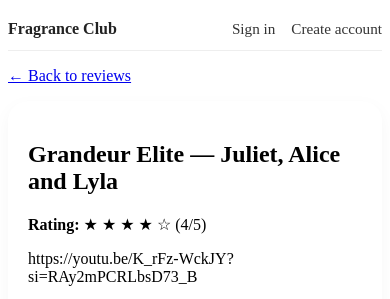
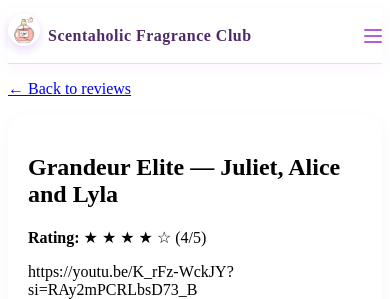
Before and after one commit to AlexandraSelby/django_project, a Django app: page /reviews/5/ in a window 390 px wide. Shown: the top 299 px of the page. Run offline with Django 5.2, Linux system fonts and the light colour scheme; data comes from the database, SQL or seed files in the repository.

Commit message:
feat: improve UI — updated navbar, added mobile menu, refreshed footer styling

```diff
--- a/reviews/static/reviews/css/reviews.css
+++ b/reviews/static/reviews/css/reviews.css
@@ -83,50 +83,156 @@
    ========================================= */
 
 .site-nav {
-    border-bottom: 1px solid #eee;
-    margin-bottom: 1rem;
     background: #ffffff;
+    border-bottom: 1px solid #f3d5f5;
+    box-shadow: 0 4px 14px rgba(180, 92, 218, 0.06);
+    padding: 0.35rem 0;
+    position: sticky;
+    top: 0;
+    z-index: 1000;
 }
 
 .site-nav-inner {
     display: flex;
     justify-content: space-between;
     align-items: center;
-    padding: 0.75rem 0;
 }
 
-/* Brand / logo link */
+/* Brand / logo */
 .site-logo {
-    font-weight: 600;
+    display: flex;
+    align-items: center;
+    gap: 0.5rem;
+    font-weight: 700;
     text-decoration: none;
-    color: #222;
+    color: #4f2a67;
+    letter-spacing: 0.03em;
 }
 
-.site-logo:hover,
-.site-logo:focus {
-    text-decoration: underline;
+/* Perfume bottle in the navbar */
+.site-nav .footer-icon {
+    width: 32px;
+    height: 32px;
+    object-fit: contain;
+    border-radius: 999px;
+    box-shadow: 0 4px 10px rgba(180, 92, 218, 0.25);
 }
 
 /* Nav links list */
 .site-nav-links {
     list-style: none;
     display: flex;
+    align-items: center;
     gap: 1rem;
     margin: 0;
     padding: 0;
     font-size: 0.95rem;
 }
 
-/* Links inside the nav */
+/* Plain links */
 .site-nav-links a {
     text-decoration: none;
-    color: #333;
+    color: #4a3454;
+    font-weight: 500;
 }
 
 .site-nav-links a:hover,
 .site-nav-links a:focus {
-    text-decoration: underline;
+    color: #b45cda;
 }
+
+/* Welcome text */
+.site-nav-links span {
+    color: #7a5c89;
+    font-size: 0.9rem;
+}
+
+/* Buttons in nav (Sign out + future CTA) */
+.site-nav-links button {
+    border: none;
+    padding: 0.45rem 0.95rem;
+    border-radius: 999px;
+    background: #b45cda;
+    color: #fff;
+    font-size: 0.9rem;
+    font-weight: 600;
+    cursor: pointer;
+    box-shadow: 0 6px 16px rgba(180, 92, 218, 0.35);
+    transition: background 0.15s ease, transform 0.15s ease, box-shadow 0.15s ease;
+}
+
+.site-nav-links button:hover,
+.site-nav-links button:focus {
+    background: #9f4ac5;
+    transform: translateY(-1px);
+    box-shadow: 0 8px 20px rgba(180, 92, 218, 0.4);
+}
+
+/* Make the first link (Post review) feel more like a soft pill */
+.site-nav-links li:first-child a {
+    padding: 0.35rem 0.8rem;
+    border-radius: 999px;
+    background: rgba(180, 92, 218, 0.08);
+}
+
+.site-nav-links li:first-child a:hover {
+    background: rgba(180, 92, 218, 0.16);
+}
+
+/* =========================================
+   NAV TOGGLE (BURGER FOR MOBILE)
+   ========================================= */
+
+/* Hidden on larger screens */
+.nav-toggle {
+    display: none;
+    background: transparent;
+    border: none;
+    padding: 0;
+    margin-left: auto;          /* push it to the right */
+    cursor: pointer;
+
+    display: inline-flex;
+    flex-direction: column;     /* <-- stack bars vertically */
+    align-items: center;
+    justify-content: center;
+    gap: 4px;
+}
+
+.nav-toggle-bar {
+    display: block;
+    width: 18px;
+    height: 2px;
+    border-radius: 999px;
+    background: #b45cda;        /* match quiz button colour */
+}
+
+/* Mobile layout behaviour */
+
+@media (max-width: 768px) {
+    .site-nav-inner {
+        flex-wrap: wrap;
+        row-gap: 0.5rem;
+    }
+
+    .nav-toggle {
+        display: inline-flex;       /* show burger on small screens */
+    }
+
+    .site-nav-links {
+        display: none;              /* hide menu by default on mobile */
+        width: 100%;
+        margin-top: 0.5rem;
+        flex-direction: column;
+        align-items: flex-end;
+        gap: 0.6rem;
+    }
+
+    .site-nav-links.nav-open {
+        display: flex;              /* shown when JS adds .nav-open */
+    }
+}
+
 /* =========================================
     REVIEW CARD CONTAINER
    ========================================= */
@@ -155,3 +261,49 @@
     box-shadow: 0 10px 25px rgba(0, 0, 0, 0.08);
     transition: transform 0.15s ease, box-shadow 0.15s ease;
 }
+/* =========================================
+   FOOTER
+   ========================================= */
+
+.site-footer {
+    margin-top: 4rem;
+    padding: 2.5rem 1rem 2.25rem;
+    background: linear-gradient(135deg, #fbe9ff, #ffeef5); /* echoes hero */
+    border-top: 1px solid #f3d5f5;
+}
+
+.footer-inner {
+    max-width: 720px;
+    margin: 0 auto;
+    text-align: center;
+}
+
+.footer-icon {
+    width: 40px;
+    height: 40px;
+    margin-bottom: 0.75rem;
+    opacity: 0.95;
+}
+
+.footer-title {
+    font-weight: 600;
+    letter-spacing: 0.06em;
+    text-transform: uppercase;
+    font-size: 0.95rem;
+    margin: 0 0 0.4rem;
+    color: #4a245c;
+}
+
+.footer-tagline {
+    margin: 0 0 0.6rem;
+    font-size: 0.95rem;
+    line-height: 1.6;
+    color: #444;
+}
+
+.footer-note {
+    margin: 0;
+    font-size: 0.8rem;
+    color: #6a4a7c;
+    opacity: 0.8;
+}
--- a/reviews/templates/reviews/base.html
+++ b/reviews/templates/reviews/base.html
@@ -3,7 +3,7 @@
 <html lang="en">
 <head>
   <meta charset="utf-8" />
-  <title>{% block title %}Fragrance Club{% endblock %}</title>
+  <title>{% block title %}Scentaholic Fragrance Club{% endblock %}</title>
   <meta name="viewport" content="width=device-width, initial-scale=1" />
 
   {# --------------------------------------------- #}
@@ -13,7 +13,7 @@
 </head>
 
 <body>
- {# ----------------------------------------------------- #}
+   {# ----------------------------------------------------- #}
   {# Primary navigation bar — shown on every page          #}
   {# Uses .container for width and flex layout via CSS     #}
   {# ----------------------------------------------------- #}
@@ -22,7 +22,23 @@
     <div class="container site-nav-inner">
 
         {# Home / brand link #}
-        <a href="{% url 'reviews:home' %}" class="site-logo">Fragrance Club</a>
+        <a href="{% url 'reviews:home' %}" class="site-logo">
+            <img
+              src="{% static 'reviews/images/perfume-bottle.gif' %}"
+              alt="Perfume bottle icon"
+              class="footer-icon"
+            >
+            Scentaholic Fragrance Club
+        </a>
+
+        {# Mobile navigation toggle (burger) #}
+        <button class="nav-toggle" type="button"
+                aria-label="Toggle navigation"
+                aria-expanded="false">
+          <span class="nav-toggle-bar"></span>
+          <span class="nav-toggle-bar"></span>
+          <span class="nav-toggle-bar"></span>
+        </button>
 
         {# Navigation menu (changes depending on login state) #}
         <ul class="site-nav-links">
@@ -78,6 +94,43 @@
       </div>
     {% endif %}
   </main>
+  <footer class="site-footer">
+  <div class="footer-inner">
+    <img
+      src="{% static 'reviews/images/perfume-bottle.gif' %}"
+      alt="Perfume bottle icon"
+      class="footer-icon"
+    >
+
+    <p class="footer-title">
+      Scentaholic Fragrance Club
+    </p>
+
+    <p class="footer-tagline">
+      A cosy corner for scent lovers to share reviews, swap stories, and discover their next signature fragrance. ✨
+    </p>
+
+    <p class="footer-note">
+      Made with ❤️, curiosity, and a little cloud of perfume • {{ now|date:"Y" }}
+    </p>
+  </div>
+</footer>
+  {# -------------------------------------------------- #}
+  {# Small script to toggle the mobile burger menu      #}
+  {# -------------------------------------------------- #}
+  <script>
+    document.addEventListener('DOMContentLoaded', function () {
+      const toggle = document.querySelector('.nav-toggle');
+      const links = document.querySelector('.site-nav-links');
+
+      if (!toggle || !links) return;  // Safety check
+
+      toggle.addEventListener('click', function () {
+        const isOpen = links.classList.toggle('nav-open');
+        toggle.setAttribute('aria-expanded', isOpen ? 'true' : 'false');
+      });
+    });
+  </script>
 
 </body>
 </html>
```
Also changed, not shown: reviews/static/reviews/images/favicon.png (added), reviews/static/reviews/images/perfume-bottle.gif (added).
